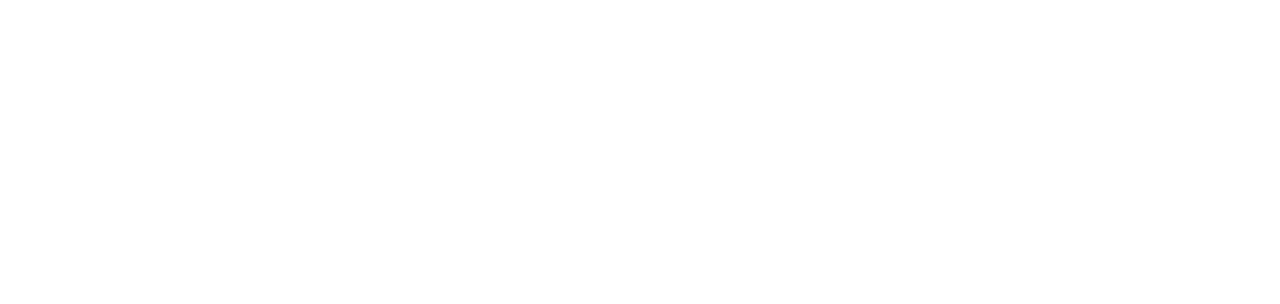
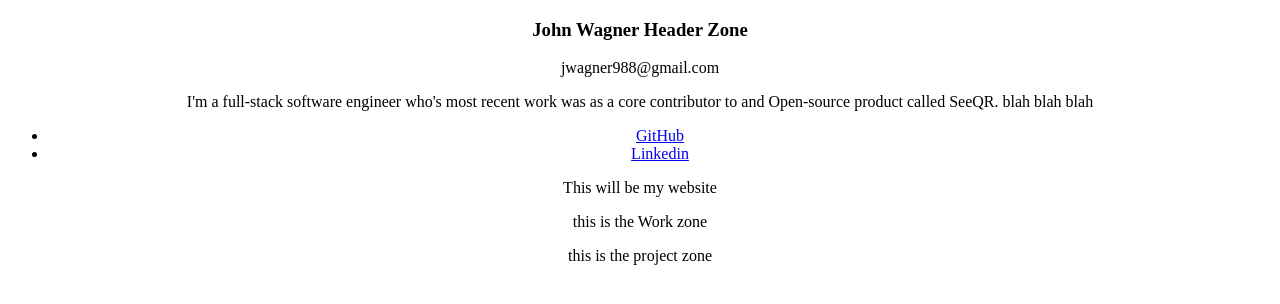
Before and after one commit to jwagner988/my-website, a React (Create React App) app: page / in a window 1280 px wide. Shown: the top 304 px of the page. Built offline with nearby package versions, Linux system fonts and the light colour scheme.

Commit message:
got the bones set up

```diff
--- a/package.json
+++ b/package.json
@@ -8,6 +8,7 @@
     "@testing-library/user-event": "^13.5.0",
     "react": "^18.1.0",
     "react-dom": "^18.1.0",
+    "react-router-dom": "^6.3.0",
     "react-scripts": "5.0.1",
     "web-vitals": "^2.1.4"
   },
--- a/src/App.css
+++ b/src/App.css
@@ -13,20 +13,7 @@
   }
 }
 
-.App-header {
-  background-color: #282c34;
-  min-height: 100vh;
-  display: flex;
-  flex-direction: column;
-  align-items: center;
-  justify-content: center;
-  font-size: calc(10px + 2vmin);
-  color: white;
-}
 
-.App-link {
-  color: #61dafb;
-}
 
 @keyframes App-logo-spin {
   from {
--- a/src/App.js
+++ b/src/App.js
@@ -1,10 +1,15 @@
-import logo from './logo.svg';
 import './App.css';
+import Header from './header';
+import Works from './work';
+import Projects from './projects';
 
 function App() {
   return (
     <div className="App">
-
+        <Header/>
+        <p>This will be my website</p>
+        <Works/>
+        <Projects/>
     </div>
   );
 }
--- /dev/null
+++ b/src/header.jsx
@@ -0,0 +1,20 @@
+import React from "react";
+
+const Header = () => {
+
+    return (
+        <div className="header">
+            <h3>John Wagner Header Zone</h3>
+            <p>jwagner988@gmail.com</p>
+            <p>I'm a full-stack software engineer who's most recent work was as a core contributor to and Open-source product called SeeQR.  blah blah blah</p>
+            <ul>
+                {/* <li><a>Resume</a></li> */}
+                <li><a href='https://github.com/jwagner988'>GitHub</a></li>
+                <li><a href="https://www.linkedin.com/in/jwagner988">Linkedin</a></li>
+            </ul>
+        </div>
+    )
+}
+
+
+export default Header
--- a/src/index.css
+++ /dev/null
@@ -1,13 +0,0 @@
-body {
-  margin: 0;
-  font-family: -apple-system, BlinkMacSystemFont, 'Segoe UI', 'Roboto', 'Oxygen',
-    'Ubuntu', 'Cantarell', 'Fira Sans', 'Droid Sans', 'Helvetica Neue',
-    sans-serif;
-  -webkit-font-smoothing: antialiased;
-  -moz-osx-font-smoothing: grayscale;
-}
-
-code {
-  font-family: source-code-pro, Menlo, Monaco, Consolas, 'Courier New',
-    monospace;
-}
--- a/src/index.js
+++ b/src/index.js
@@ -1,13 +1,15 @@
 import React from 'react';
 import ReactDOM from 'react-dom/client';
-import './index.css';
+import { BrowserRouter } from 'react-router-dom';
 import App from './App';
 import reportWebVitals from './reportWebVitals';
 
 const root = ReactDOM.createRoot(document.getElementById('root'));
 root.render(
   <React.StrictMode>
-    <App />
+    <BrowserRouter>
+      <App />
+    </BrowserRouter>
   </React.StrictMode>
 );
 
--- /dev/null
+++ b/src/projects.jsx
@@ -0,0 +1,11 @@
+import React from "react";
+
+const Projects = () => {
+    return (
+        <div className="projects">
+            <p>this is the project zone</p>
+        </div>
+    )
+}
+
+export default Projects
--- /dev/null
+++ b/src/work.jsx
@@ -0,0 +1,11 @@
+import React from "react";
+
+const Works = () => {
+    return (
+        <div className="Work">
+            <p>this is the Work zone</p>
+        </div>
+    )
+}
+
+export default Works
```
Also changed, not shown: 1 other file (tests, documents, lock files or other folders).
